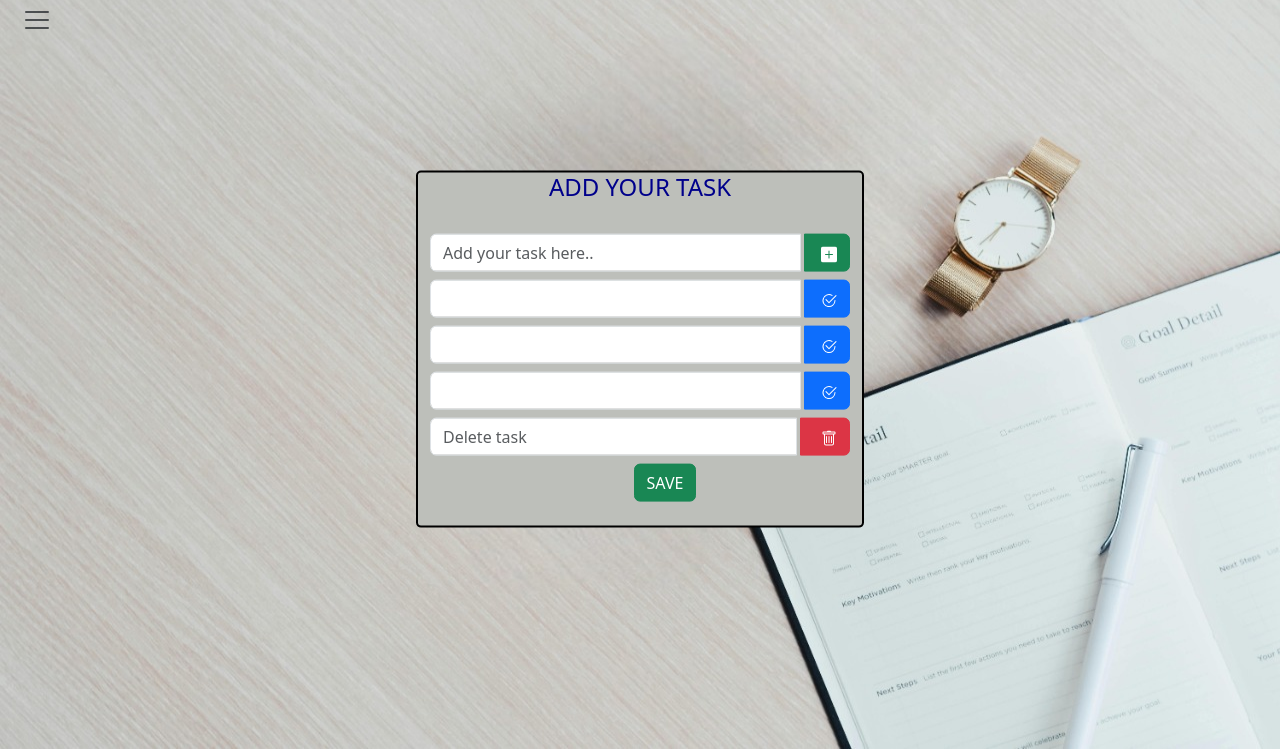
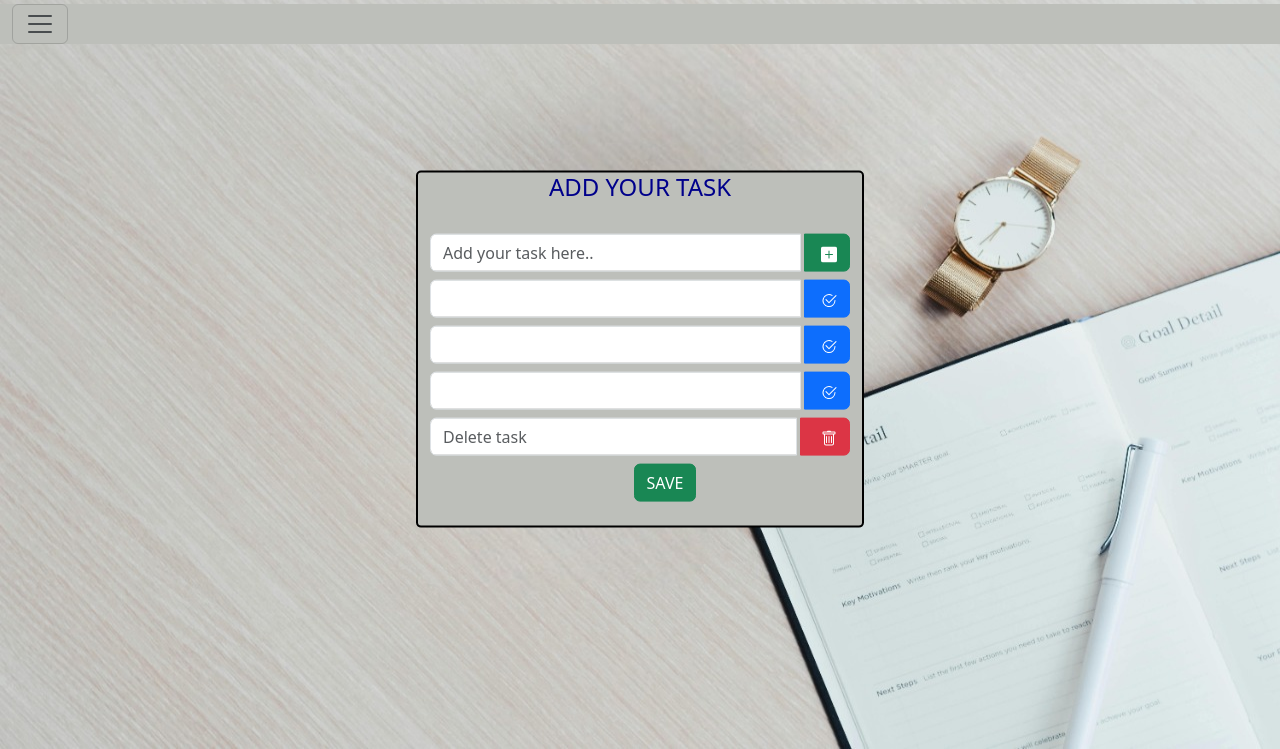
Before and after one commit to shreyaprajapati2405/TodoList, a plain HTML site: page index.html in a window 1280 px wide. Shown: the part 51-800 px from the top of the page. Drawn offline with nearby package versions, Linux system fonts and the light colour scheme.

Commit message:
Update index.html

```diff
--- a/index.html
+++ b/index.html
@@ -22,6 +22,8 @@
     width: 35%;
     height: max-content;
     border-radius: 5px;
+    margin: 0 auto; /* Center the container horizontally */
+    max-width: 80%;
 
   }
 
@@ -42,23 +44,22 @@
     background-repeat: no-repeat;
     background-size: 100% 100%;
   }
-  .navbar-toggler {
-  /* ... existing styles ... */
-  margin-top: 1rem; /* Add margin-top to create space */
-    border: none; /* Remove button border */
-    background-color: transparent; /* Remove button background color */
-    /* Adjust button positioning and size as needed */
-    position: absolute;
+ /* .navbar-toggler {
+  /* ... existing styles ...
+  margin-top: 1rem;  Add margin-top to create space
+    border: none;  Remove button border
+    background-color: transparent;  Remove button background color
+    /* Adjust button positioning and size as needed    position: absolute;
     top: 50%;
     left: 10px;
     transform: translateY(-50%);
   }
 
-  /* Adjust focus styles for the button (optional) */
+  /* Adjust focus styles for the button (optional)
   .navbar-toggler:focus {
-    outline: none; /* Remove outline on focus */
-    box-shadow: 0 0 0 2px rgba(0, 0, 0, 0.1); /* Add subtle focus shadow */
-  }
+    outline: none; /* Remove outline on focus
+    box-shadow: 0 0 0 2px rgba(0, 0, 0, 0.1);  Add subtle focus shadow
+  }*/
   .button{
     text-align: center;
   }
```
